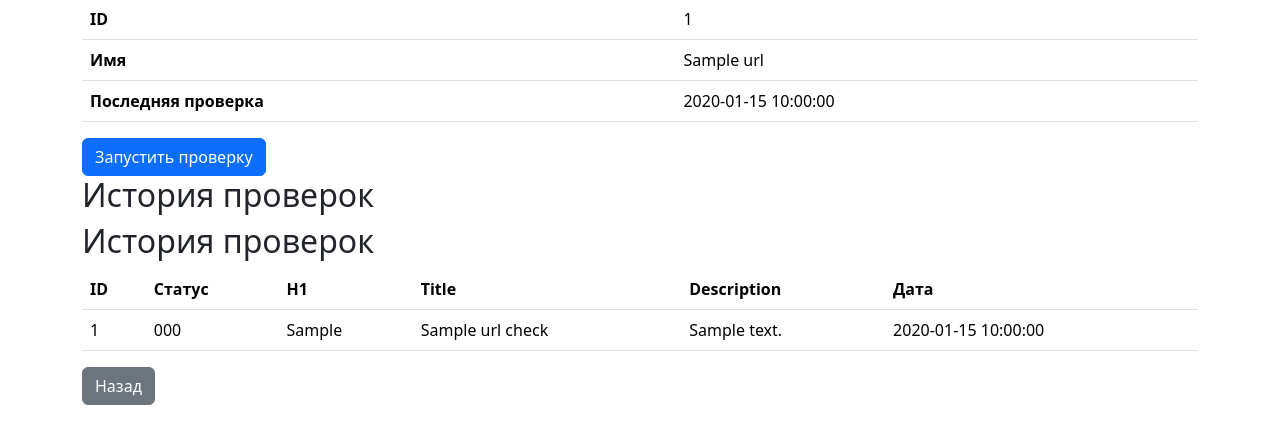
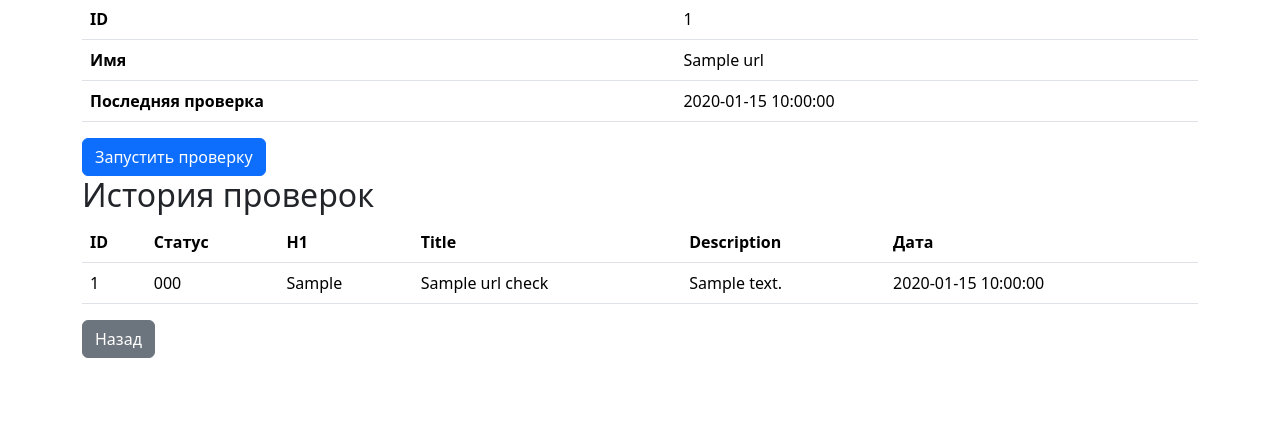
Before and after one commit to olyapka84/Page-Analyzer, a Flask app: page /urls/1 in a window 1280 px wide. Shown: the part 177-621 px from the top of the page. Run offline with Flask 3, Linux system fonts and the light colour scheme; a database or web service that is not in the repository returns one stand-in record (values such as "Sample title"); some libraries are stand-ins or nearby versions.

Commit message:
final step corrects 3 (mistype 1)

```diff
--- a/page_analyzer/templates/urls_show.html
+++ b/page_analyzer/templates/urls_show.html
@@ -27,7 +27,6 @@
 <form method="post" action="{{ url_for('urls_checks', id=url.id) }}">
     <button type="submit" class="btn btn-primary">Запустить проверку</button>
 </form>
-<h2>История проверок</h2>
 
 <h2>История проверок</h2>
 
```
